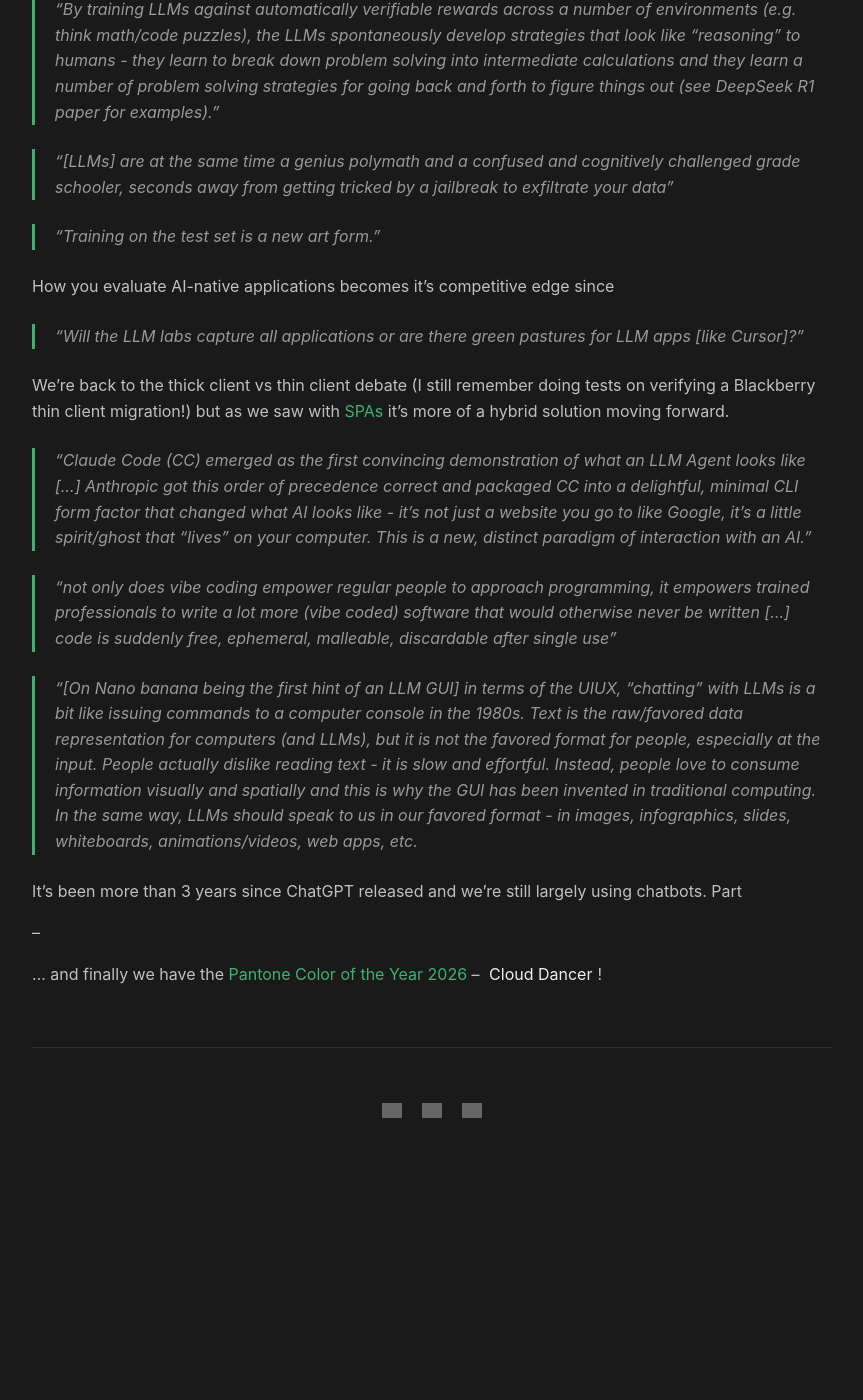
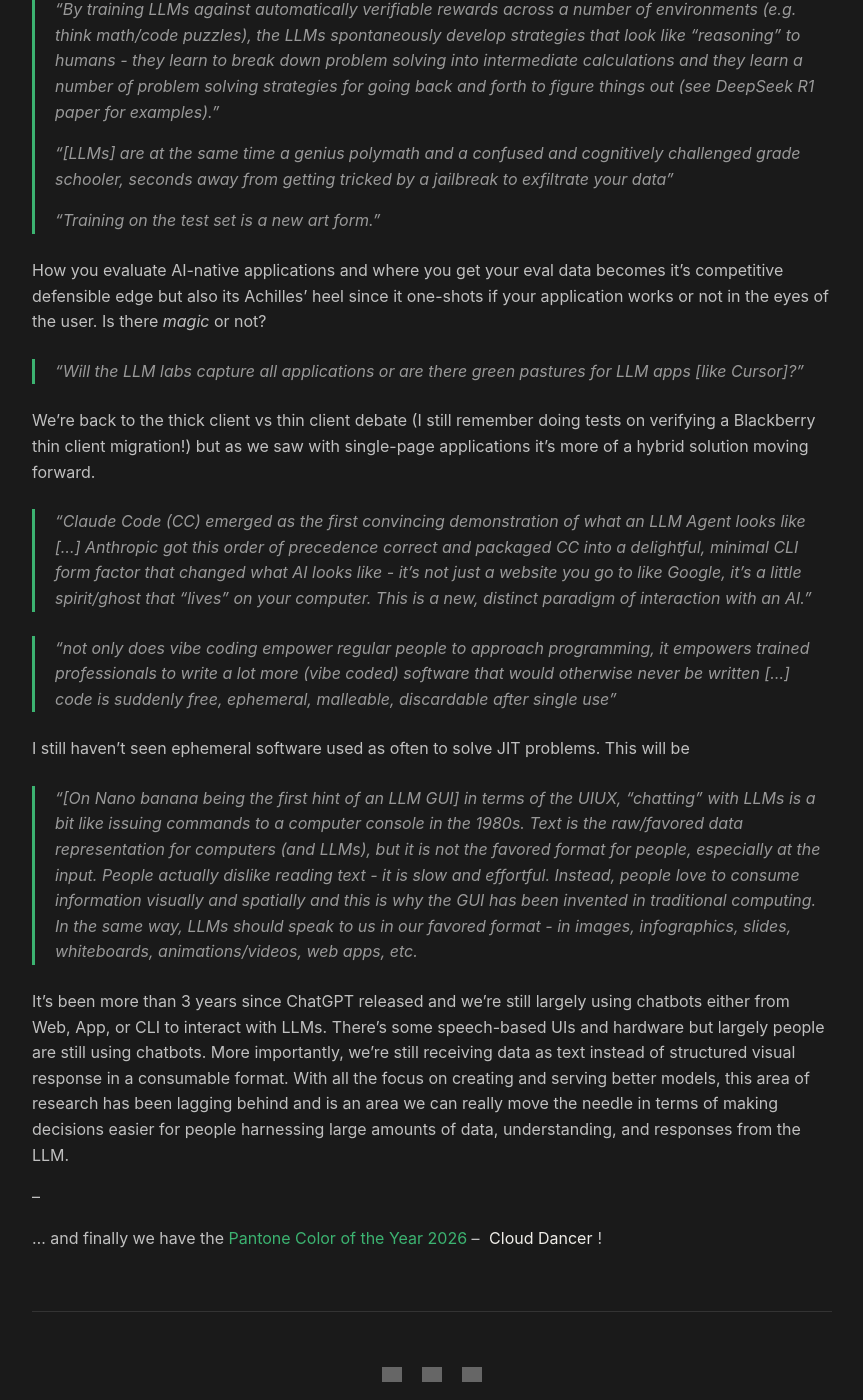
Before and after one commit to chrisrng/context-window-blog, a Jekyll site: the page built from _posts/2026-01-07-year-in-review-2025.md, in a window 1280 px wide and 1400 px high, scrolled down 1077 px. Shown: the whole window, without its empty margins (208-1071 px from the left). Built offline with Jekyll 4.4.1, drawn with Linux system fonts in a browser that asks for light colours; before the commit the page ends 2237 px from its top, so only the background shows below that; grey boxes are pictures that could not be loaded.

Commit message:
Refine text and formatting in year-in-review post
Corrected formatting and improved clarity in the text regarding AI-native applications and user interaction with LLMs.

```diff
--- a/_posts/2026-01-07-year-in-review-2025.md
+++ b/_posts/2026-01-07-year-in-review-2025.md
@@ -20,26 +20,28 @@ If we think about coding agents, software engineers didn't start using them beca
 **From https://karpathy.bearblog.dev/year-in-review-2025/**
 
 > "By training LLMs against automatically verifiable rewards across a number of environments (e.g. think math/code puzzles), the LLMs spontaneously develop strategies that look like "reasoning" to humans - they learn to break down problem solving into intermediate calculations and they learn a number of problem solving strategies for going back and forth to figure things out (see DeepSeek R1 paper for examples)."
-
-
-
+>
+>
 > "[LLMs] are at the same time a genius polymath and a confused and cognitively challenged grade schooler, seconds away from getting tricked by a jailbreak to exfiltrate your data"
-
+>
+>
 > "Training on the test set is a new art form."
 
-How you evaluate AI-native applications becomes it's competitive edge since
+How you evaluate AI-native applications and where you get your eval data becomes it's competitive defensible edge but also its Achilles' heel since it one-shots if your application works or not in the eyes of the user. Is there _magic_ or not?
 
 > "Will the LLM labs capture all applications or are there green pastures for LLM apps [like Cursor]?"
 
-We're back to the thick client vs thin client debate (I still remember doing tests on verifying a Blackberry thin client migration!) but as we saw with [SPAs](https://en.wikipedia.org/wiki/Single-page_application) it's more of a hybrid solution moving forward.
+We're back to the thick client vs thin client debate (I still remember doing tests on verifying a Blackberry thin client migration!) but as we saw with single-page applications it's more of a hybrid solution moving forward.
 
 > "Claude Code (CC) emerged as the first convincing demonstration of what an LLM Agent looks like [...] Anthropic got this order of precedence correct and packaged CC into a delightful, minimal CLI form factor that changed what AI looks like - it's not just a website you go to like Google, it's a little spirit/ghost that "lives" on your computer. This is a new, distinct paradigm of interaction with an AI."
 
 > "not only does vibe coding empower regular people to approach programming, it empowers trained professionals to write a lot more (vibe coded) software that would otherwise never be written [...] code is suddenly free, ephemeral, malleable, discardable after single use"
 
+I still haven't seen ephemeral software used as often to solve JIT problems. This will be
+
 > "[On Nano banana being the first hint of an LLM GUI] in terms of the UIUX, "chatting" with LLMs is a bit like issuing commands to a computer console in the 1980s. Text is the raw/favored data representation for computers (and LLMs), but it is not the favored format for people, especially at the input. People actually dislike reading text - it is slow and effortful. Instead, people love to consume information visually and spatially and this is why the GUI has been invented in traditional computing. In the same way, LLMs should speak to us in our favored format - in images, infographics, slides, whiteboards, animations/videos, web apps, etc.
 
-It's been more than 3 years since ChatGPT released and we're still largely using chatbots. Part
+It's been more than 3 years since ChatGPT released and we're still largely using chatbots either from Web, App, or CLI to interact with LLMs. There's some speech-based UIs and hardware but largely people are still using chatbots. More importantly, we're still receiving data as text instead of structured visual response in a consumable format. With all the focus on creating and serving better models, this area of research has been lagging behind and is an area we can really move the needle in terms of making decisions easier for people harnessing large amounts of data, understanding, and responses from the LLM.
 
 --
 
```
